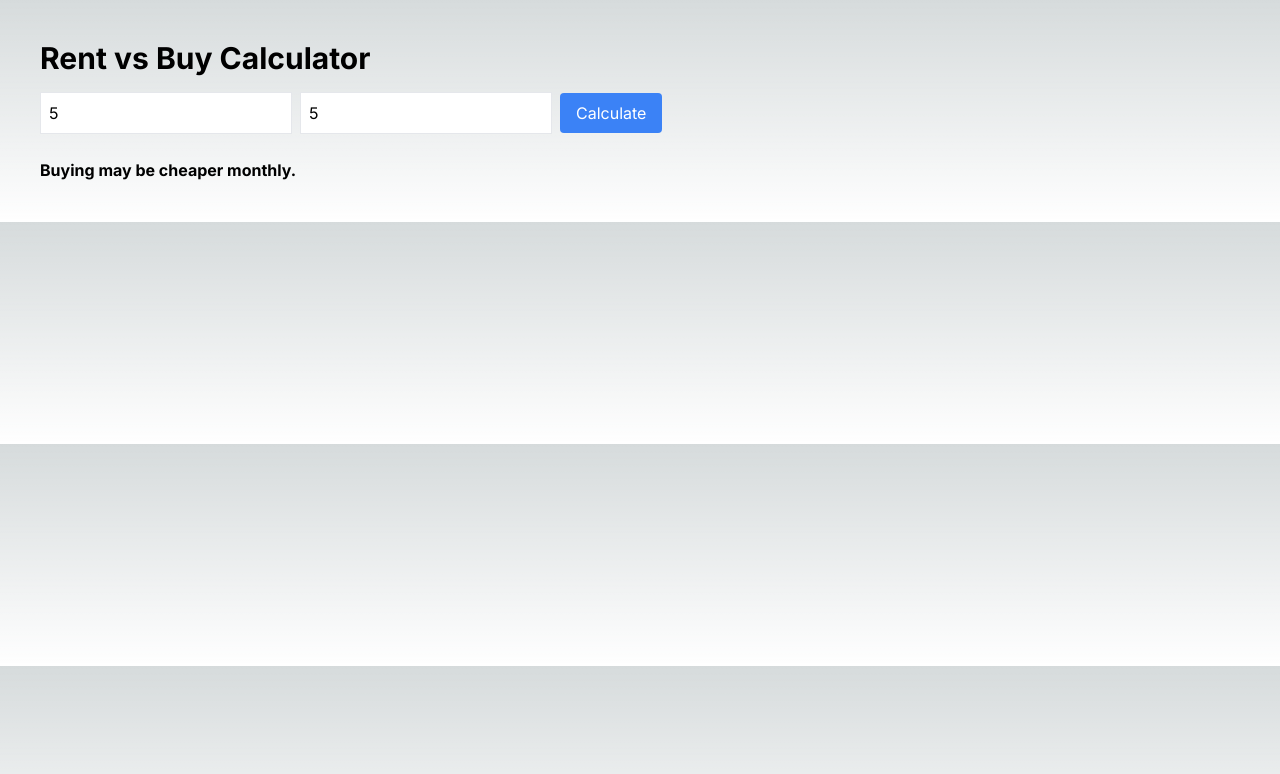
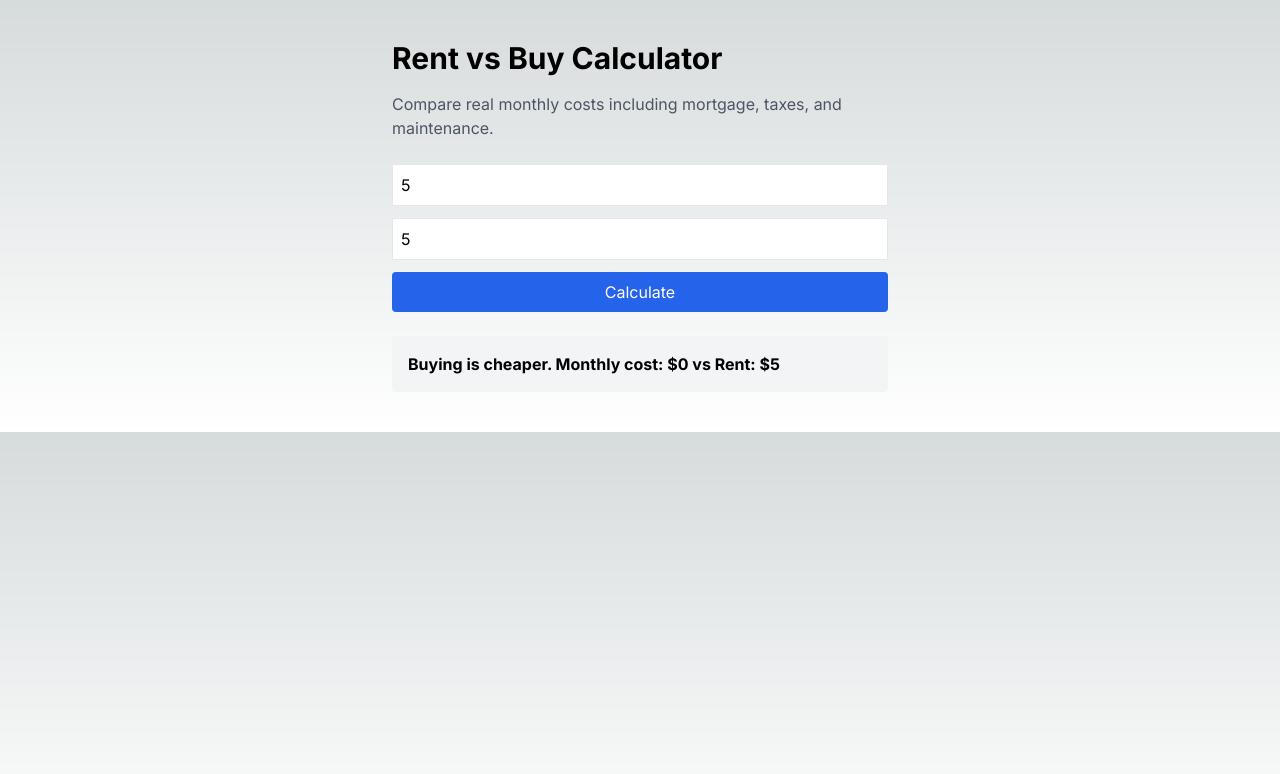
Before and after one commit to jlrrow/money-engine, a Next.js app: page / in a window 1280 px wide. Both pictures are taken after typing "5", "5" into the empty fields and a click on the button "Calculate". Shown: the top 774 px of the page. Built offline with nearby package versions, Linux system fonts and the light colour scheme.

Commit message:
improved calculator logic

```diff
--- a/app/page.tsx
+++ b/app/page.tsx
@@ -7,42 +7,74 @@ export default function Home() {
   const [result, setResult] = useState("");
 
   const calculate = () => {
-    const monthlyMortgage = homePrice * 0.005;
-    if (monthlyMortgage < rent) {
-      setResult("Buying may be cheaper monthly.");
+    const interestRate = 0.065 / 12;
+    const loanTerm = 30 * 12;
+
+    const downPayment = homePrice * 0.20;
+    const loanAmount = homePrice - downPayment;
+
+    const mortgage =
+      (loanAmount *
+        interestRate *
+        Math.pow(1 + interestRate, loanTerm)) /
+      (Math.pow(1 + interestRate, loanTerm) - 1);
+
+    const propertyTax = homePrice * 0.012 / 12;
+    const maintenance = homePrice * 0.01 / 12;
+
+    const totalOwnership = mortgage + propertyTax + maintenance;
+
+    if (totalOwnership < rent) {
+      setResult(
+        `Buying is cheaper. Monthly cost: $${Math.round(
+          totalOwnership
+        )} vs Rent: $${rent}`
+      );
     } else {
-      setResult("Renting may be cheaper monthly.");
+      setResult(
+        `Renting is cheaper. Monthly cost: $${Math.round(
+          totalOwnership
+        )} vs Rent: $${rent}`
+      );
     }
   };
 
   return (
-    <main className="p-10">
+    <main className="p-10 max-w-xl mx-auto">
       <h1 className="text-3xl font-bold mb-4">
         Rent vs Buy Calculator
       </h1>
 
+      <p className="mb-6 text-gray-600">
+        Compare real monthly costs including mortgage, taxes, and maintenance.
+      </p>
+
       <input
         type="number"
         placeholder="Home Price"
-        className="border p-2 mr-2 mb-2"
+        className="border p-2 w-full mb-3"
         onChange={(e) => setHomePrice(Number(e.target.value))}
       />
 
       <input
         type="number"
         placeholder="Monthly Rent"
-        className="border p-2 mr-2 mb-2"
+        className="border p-2 w-full mb-3"
         onChange={(e) => setRent(Number(e.target.value))}
       />
 
       <button
         onClick={calculate}
-        className="bg-blue-500 text-white px-4 py-2 rounded"
+        className="bg-blue-600 text-white px-4 py-2 rounded w-full"
       >
         Calculate
       </button>
 
-      {result && <p className="mt-4 font-bold">{result}</p>}
+      {result && (
+        <div className="mt-6 p-4 bg-gray-100 rounded">
+          <p className="font-bold">{result}</p>
+        </div>
+      )}
     </main>
   );
 }
```
